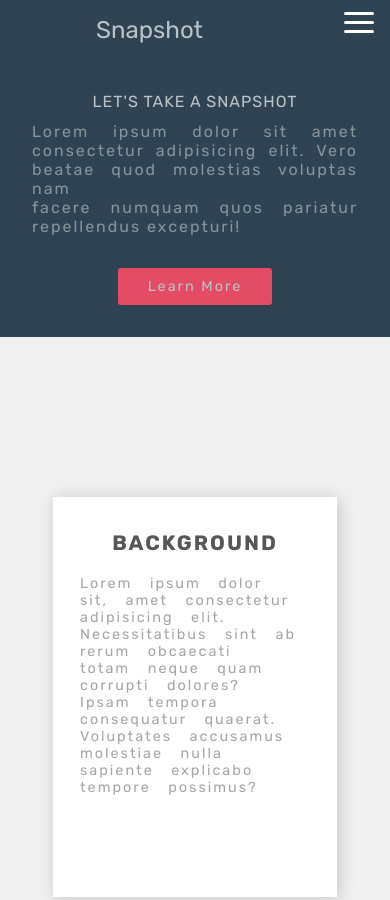
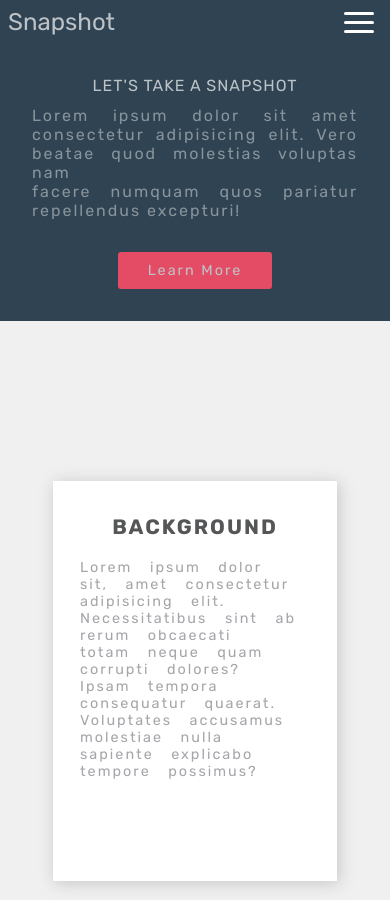
Before and after one commit to ifiokInyang/ifiokInyang.github.io, a plain HTML site: page index.html in a window 390 px wide. Shown: the top 900 px of the page. Drawn offline with Linux system fonts and the light colour scheme.

Commit message:
Update styles.css
Edited font size of Snapshot (Logo) and pushed it to the top left for screens of 600px  max width

```diff
--- a/styles.css
+++ b/styles.css
@@ -362,6 +362,21 @@ div.footer h6 {
 }
 
 @media (max-width: 600px) {
+  div.nav-bar {
+  display: flex;
+  justify-content: space-between;
+  padding: 0;
+  margin: 0;
+  width: 100vw;
+  background: #304353;
+}
+
+div.logo {
+  font-size: 1rem;
+  color: #bcc3c7;
+  padding: .5rem;
+}
+
   .toggle-button {
     display: flex;
   }
@@ -373,7 +388,7 @@ div.footer h6 {
     align-items: flex-end;
     position: relative;
     width: 100%;
-    left: 22%;
+    left: 2%;
   }
   div.nav-bar {
     display: flex;
```
